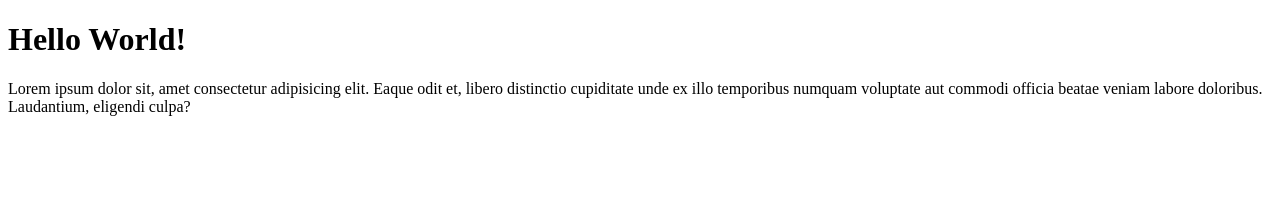
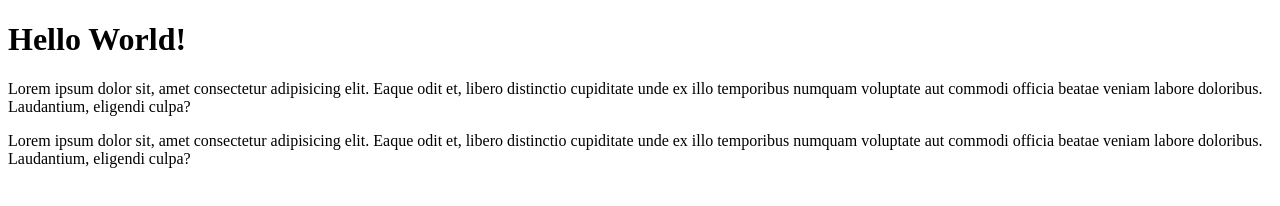
Before and after one commit to Ethereal-Design-System/ethereal-design-tokens-teste, a website: page index.html in a window 1280 px wide. Drawn offline with Linux system fonts and the light colour scheme.

Commit message:
Duplicate paragraph in index.html
Added a duplicate paragraph to the body.

```diff
--- a/index.html
+++ b/index.html
@@ -8,5 +8,6 @@
 <body>
     <h1>Hello World!</h1>
     <p>Lorem ipsum dolor sit, amet consectetur adipisicing elit. Eaque odit et, libero distinctio cupiditate unde ex illo temporibus numquam voluptate aut commodi officia beatae veniam labore doloribus. Laudantium, eligendi culpa?</p>
+    <p>Lorem ipsum dolor sit, amet consectetur adipisicing elit. Eaque odit et, libero distinctio cupiditate unde ex illo temporibus numquam voluptate aut commodi officia beatae veniam labore doloribus. Laudantium, eligendi culpa?</p>
 </body>
 </html>
```
